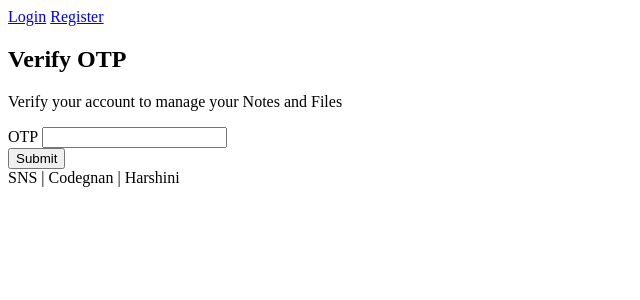
After one commit to Harshini-Saga/SNS, a Flask app: page /verify-otp in a window 1280 px wide. The commit adds this page. Shown: the top 300 px of the page, without its empty margins (0-640 px from the left). Run offline with Flask 3, Linux system fonts and the light colour scheme.

Commit message:
Register Process Implemented

```diff
--- a/app.py
+++ b/app.py
@@ -1,7 +1,8 @@
-from flask import Flask,render_template,request
+from flask import Flask,render_template,request,redirect,session
 from database import createTables
-
-
+from database import AuthQueries
+from utils import EmailTemplates,sendEmail
+import random
 app=Flask(__name__)
 
 #home route
@@ -15,12 +16,56 @@ def login():
     if request.method == 'GET':
         return render_template('login.html')
     #POST request
+    if request.method == 'POST':
+        email=request.form.get("email")
+        password=request.form.get("password")
+        print(email,password)
 @app.route("/register",methods=['GET','POST'])
 def register():
     #GET Request
     if request.method == 'GET':
         return render_template('register.html')
     #POST request
+    if request.method =='POST':
+        name = request.form.get("username")
+        email = request.form.get("email")
+        password = request.form.get("password")
+        confirm_password = request.form.get("confirm_password")
+        print(name,email,password,confirm_password)
+        # check password and confirm password both same or not
+        if password != confirm_password:
+            print("Password mismatch")
+            return redirect("/register")
+        # check email already exists or not
+        status,msg = AuthQueries.checkEmailExists(email=email)
+        if status == True:
+            print(msg)
+            return redirect("/login")
+        print(msg)
+        if status == False:
+            print(msg)
+        # generate otp
+        otp = random.randint(1000,9999) # It generates 4 digit random number
+        # send otp via email
+        body=EmailTemplates.registerEmailTemplate(otp=otp,username=name)
+        status,msg=sendEmail(to_email=email,
+                             subject="SNS Register",
+                             body=body)
+        if status == False:
+            print(msg)
+            return redirect('/register')
+        session.clear()
+        session['otp'] = otp
+        session['username'] = name
+        session['password'] = password
+        # redirect to verify otp page
+        return redirect('/verify-otp')
+@app.route('/verify-otp',methods=['GET','POST'])
+def verifyotp():
+    if request.method=="GET":
+        return render_template("verifyotp.html")
+
+
 #main
 if __name__=="__main__":
     print(createTables())
--- a/database/__init__.py
+++ b/database/__init__.py
@@ -1 +1,2 @@
 from database.tables import createTables
+from database.utilsDB import AuthQueries
--- a/templates/register.html
+++ b/templates/register.html
@@ -16,7 +16,7 @@
     <div>
         <h2>SNS Register</h2>
         <p>Create account to manage your Notes and Files</p>
-        <form action="">
+        <form action="/register" method="POST">
             <div>
                 <label for="username">Username</label>
                 <input type="text" name="username" id="">
--- /dev/null
+++ b/templates/verifyotp.html
@@ -0,0 +1,27 @@
+{% extends "base.html" %}
+
+    {% block title %}
+        Verify OTP
+    {% endblock %}
+
+
+{% block navmenu %}
+    <a href="/login">Login</a>
+    <a href="/register">Register</a>
+{% endblock %}
+
+{% block content %}
+    <div>
+        <h2>Verify OTP</h2>
+        <p>Verify your account to manage your Notes and Files</p>
+        <form action="">
+            <div>
+                <label for="otp">OTP</label>
+                <input type="number" name="otp" id="">
+            </div>
+            <div>
+                <button type="submit">Submit</button>
+            </div>
+        </form>
+    </div>
+{% endblock %}
--- a/utils.py
+++ b/utils.py
@@ -0,0 +1,45 @@
+import smtplib
+from email.mime.multipart import MIMEMultipart
+from email.mime.text import MIMEText
+from dotenv import load_dotenv
+import os
+
+load_dotenv()
+
+
+SMTP_SERVER = "www.smtp.gmail.com"
+SMTP_PORT = 587
+SENDER_EMAIL = os.getenv('sender_email')
+SENDER_PASSKEY = os.getenv('passkey')
+
+def sendEmail(to_email:str, subject:str, body:str):
+    msg=MIMEMultipart()
+    msg['FROM'] = SENDER_EMAIL
+    msg['To'] = to_email
+    msg['Subject'] = subject
+    msg.attach(MIMEText(body,'plain'))
+    try:
+        server = smtplib.SMTP(host = SMTP_SERVER, port = SMTP_PORT)
+        server.starttls() # server start
+        server.login(user=SENDER_EMAIL,password=SENDER_PASSKEY)
+        server.sendmail(SENDER_EMAIL,to_email,msg.as_string())
+        server.quit() # close server
+        return True,"Email Send to Registered Mail"
+    except Exception as e:
+        return False,f"Something wrong in utils.py-sendEmail():{e}"
+class EmailTemplates:
+    @staticmethod
+    def registerEmailTemplate(otp:int, username:str="Dear"):
+        template = f"""Hello {username},
+        Thanks for choosing SNS app to manage your files and notes
+
+        Your OTP:{otp}
+
+        If you are not registering to this app, simple ignore this email and
+        dont share OTP with any one.
+
+        Thank you
+
+        Best wishes,
+        SNS Management"""
+        return template
```
Also changed, not shown: database/utilsDB.py (added, +20 -0 lines), 1 other file.
